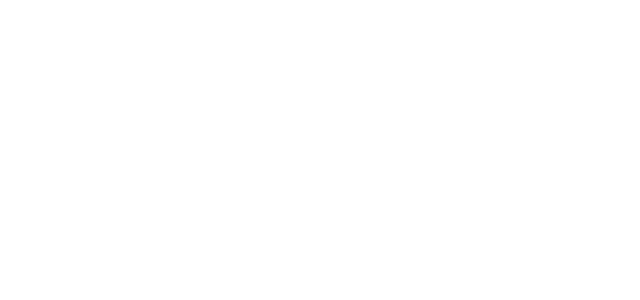
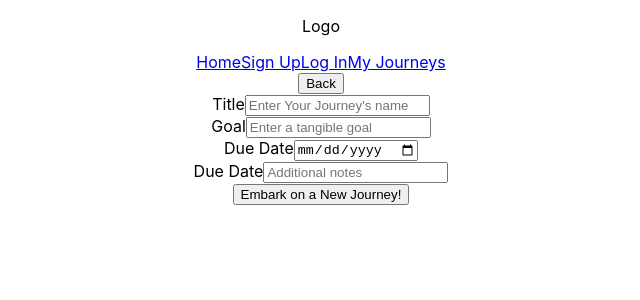
Before and after one commit to derekdkim/social-media-client, a React (Create React App) app: page /journeys/new in a window 1280 px wide. Shown: the top 300 px of the page, without its empty margins (319-959 px from the left). Built offline with nearby package versions, Linux system fonts and the light colour scheme.

Commit message:
Decided on direction for project. Added components for journeys feature

```diff
--- a/src/App.js
+++ b/src/App.js
@@ -1,12 +1,15 @@
 import React from 'react';
 import './App.css';
 import { BrowserRouter as Router } from 'react-router-dom';
+
 import Routes from './components/Routes';
+import Header from './components/Header';
 
 function App() {
   return (
     <div className="App">
       <Router>
+        <Header />
         <Routes />
       </Router>
     </div>
--- a/src/components/Header/index.js
+++ b/src/components/Header/index.js
@@ -1,7 +1,22 @@
 import React, { useEffect, useState } from 'react';
+import { Link } from 'react-router-dom';
 
 const Header = () => {
+  return (
+    <div className='header-container'>
+      <div className='logo-container'>
+        <p>Logo</p>
+      </div>
+      <div className='search-bar'></div>
+      <div>
+        <Link to='/'>Home</Link>
+        <Link to='/signup'>Sign Up</Link>
+        <Link to='/login'>Log In</Link>
+        <Link to='/my-journeys'>My Journeys</Link>
+      </div>
 
+    </div>
+  );
 };
 
 export default Header;
--- /dev/null
+++ b/src/components/IndexPage/index.js
@@ -0,0 +1,11 @@
+import React from 'react';
+
+const IndexPage = () => {
+  return(
+    <div>
+      <p>Home</p>
+    </div>
+  );
+}
+
+export default IndexPage;
--- /dev/null
+++ b/src/components/Journey/JourneyCreator/index.js
@@ -0,0 +1,33 @@
+import React from 'react';
+import { Link } from 'react-router-dom';
+
+const JourneyCreator = () => {
+  return (
+    <div class='modal-container'>
+      <Link to='/'><button>Back</button></Link>
+      <div class='form-container'>
+        <form>
+          <div class='input-container'>
+            <label htmlFor='journey-title-input'>Title</label>
+            <input id='journey-title-input' type='text' placeholder="Enter Your Journey's name"></input>
+          </div>
+          <div class='input-container'>
+            <label htmlFor='journey-goal-input'>Goal</label>
+            <input id='journey-goal-input' type='text' placeholder="Enter a tangible goal"></input>
+          </div>
+          <div class='input-container'>
+            <label htmlFor='journey-date-input'>Due Date</label>
+            <input id='journey-date-input' type='date'></input>
+          </div>
+          <div class='input-container'>
+            <label htmlFor='journey-des-input'>Due Date</label>
+            <input id='journey-desc-input' type='text' placeholder="Additional notes"></input>
+          </div>
+          <button>Embark on a New Journey!</button>
+        </form>
+      </div>
+    </div>
+  );
+}
+
+export default JourneyCreator;
--- /dev/null
+++ b/src/components/Journey/JourneyLink/index.js
@@ -0,0 +1,19 @@
+import React, { useState, useEffect } from 'react';
+
+const JourneyLink = () => {
+  const [title, setTitle] = useState('Journey Title');
+  const [dueDate, setDueDate] = useState(new Date());
+  const [tags, setTags] = useState(['work', 'health', 'personal dev', 'soft skills']);
+
+  return (
+    <div class='journey-link-container'>
+      <h3 class='title'>{title}</h3>
+      <p>Due Date: {dueDate.toDateString()}</p>
+      <div class='tags'>
+        {tags.map((tag, index) => <span class='tag-badge' key={index}>{tag}</span>)}
+      </div>
+    </div>
+  );
+}
+
+export default JourneyLink;
--- /dev/null
+++ b/src/components/Journey/MyJourneysPage/index.js
@@ -0,0 +1,20 @@
+import React, { useState } from 'react';
+import { Link } from 'react-router-dom';
+import JourneyLink from '../JourneyLink';
+
+const MyJourneyPage = () => {
+
+  return (
+    <div class='page-container'>
+      <Link to='/journeys/new'><button>Start A New Journey</button></Link>
+      <div>
+        <h1>My Journeys</h1>
+        <div class='journey-list'>
+          <JourneyLink />
+        </div>
+      </div>
+    </div>
+  );
+}
+
+export default MyJourneyPage;
--- a/src/components/LoginPage/index.js
+++ b/src/components/LoginPage/index.js
@@ -1,4 +1,4 @@
-import React, { useEffect, useState } from 'react';
+import React, { useState } from 'react';
 
 const LoginPage = () => {
   const [username, setUsername] = useState();
--- a/src/components/Routes/index.js
+++ b/src/components/Routes/index.js
@@ -3,12 +3,18 @@
 
 import LoginPage from '../LoginPage';
 import SignupPage from '../SignupPage';
+import IndexPage from '../IndexPage';
+import MyJourneyPage from '../Journey/MyJourneysPage';
+import JourneyCreator from '../Journey/JourneyCreator';
 
 const Routes = () => {
   return (
     <Switch>
+      <Route exact path='/' component={IndexPage} />
       <Route path='/signup' component={SignupPage} />
       <Route path='/login' component={LoginPage} />
+      <Route path='/my-journeys' component={MyJourneyPage} />
+      <Route path='/journeys/new' component={JourneyCreator} />
     </Switch>
   );
 }
```
Also changed, not shown: 1 other file (tests, documents, lock files or other folders).
